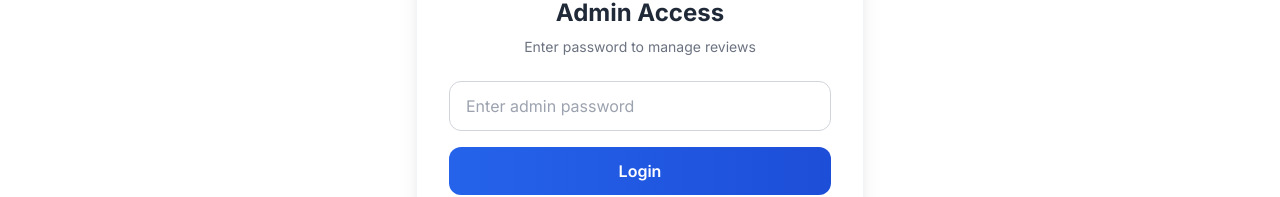
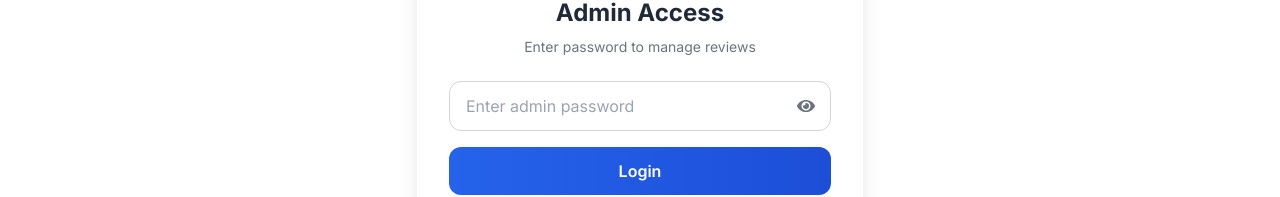
Before and after one commit to qxn4466/EDUCATION-WEBSITE, a Next.js app in the folder frontend/: page /admin in a window 1280 px wide. Shown: the part 732-929 px from the top of the page. Built offline with nearby package versions, Linux system fonts and the light colour scheme.

Commit message:
added admin password visibility toggle

```diff
--- a/frontend/src/app/admin/page.tsx
+++ b/frontend/src/app/admin/page.tsx
@@ -3,12 +3,13 @@
 import { useState } from 'react';
 import { useRouter } from 'next/navigation';
 import Image from 'next/image';
-import { FaArrowLeft, FaLock, FaShieldAlt, FaStar, FaHeart } from 'react-icons/fa';
+import { FaArrowLeft, FaLock, FaShieldAlt, FaStar, FaHeart, FaEye, FaEyeSlash } from 'react-icons/fa';
 import Footer from '@/components/layout/Footer';
 
 export default function AdminLoginPage() {
   const [password, setPassword] = useState('');
   const [error, setError] = useState('');
+  const [showPassword, setShowPassword] = useState(false);
   const router = useRouter();
 
   const handleBack = () => {
@@ -102,14 +103,23 @@ export default function AdminLoginPage() {
               <p className="text-gray-500 mt-2 text-sm">Enter password to manage reviews</p>
             </div>
 
+            <div className="relative mb-4">
               <input
-              type="password"
+                type={showPassword ? "text" : "password"}
                 placeholder="Enter admin password"
-              className="w-full px-4 py-3 border border-gray-300 rounded-xl focus:outline-none focus:border-blue-500 focus:ring-2 focus:ring-blue-200 transition mb-4"
+                className="w-full px-4 py-3 border border-gray-300 rounded-xl focus:outline-none focus:border-blue-500 focus:ring-2 focus:ring-blue-200 transition pr-12"
                 value={password}
                 onChange={(e) => setPassword(e.target.value)}
                 onKeyPress={(e) => e.key === 'Enter' && handleLogin()}
               />
+              <button
+                type="button"
+                onClick={() => setShowPassword(!showPassword)}
+                className="absolute right-4 top-1/2 transform -translate-y-1/2 text-gray-500 hover:text-blue-600 transition"
+              >
+                {showPassword ? <FaEyeSlash size={18} /> : <FaEye size={18} />}
+              </button>
+            </div>
 
             <button
               onClick={handleLogin}
@@ -126,6 +136,7 @@ export default function AdminLoginPage() {
           </div>
         </div>
       </div>
+
       <Footer />
     </div>
   );
```
Lines whose indentation alone changed are shown as unchanged.
